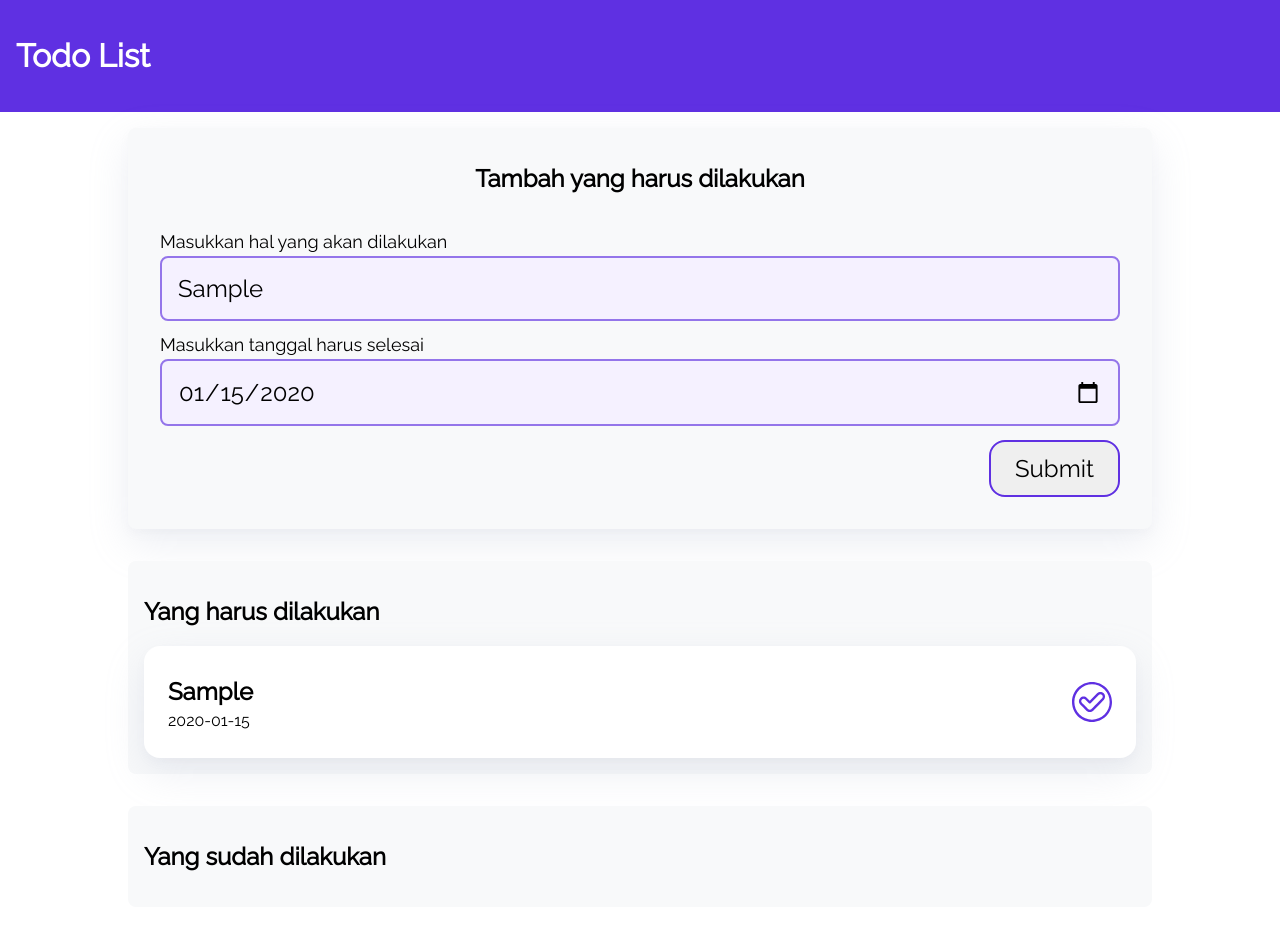
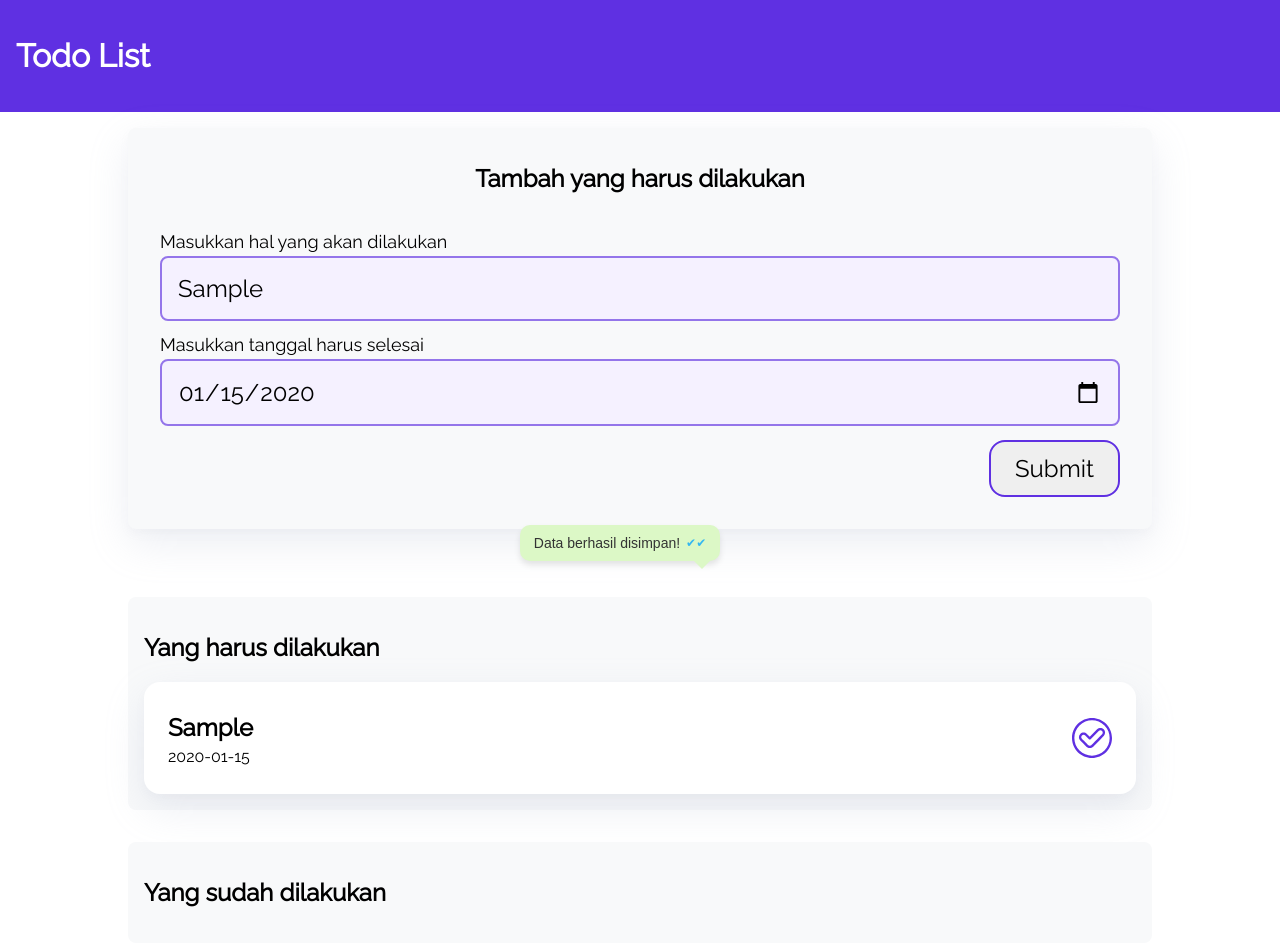
Before and after one commit to Yardikak/SimpleToDoList, a plain HTML site: page index.html in a window 1280 px wide. Both pictures are taken after typing "Sample", "2020-01-15" into the empty fields and a click on the input "Submit". Before the commit the page ends 923 px from the top, so only its background shows below. Drawn offline with Linux system fonts and the light colour scheme.

Commit message:
build: toaster for simple notif

```diff
--- a/css/style.css
+++ b/css/style.css
@@ -167,6 +167,52 @@ input[type=text], input[type=date], .btn-submit:focus {
     outline: none;
 }
 
+.toast {
+    position: fixed;
+    bottom: 20px;
+    right: 20px;
+    background: #dcf8c6;
+    color: #333;
+    padding: 10px 14px;
+    border-radius: 10px;
+    font-size: 14px;
+    max-width: 250px;
+    word-wrap: break-word;
+    box-shadow: 0 4px 6px rgba(0, 0, 0, 0.1);
+    opacity: 0;
+    transform: translateY(20px);
+    transition: opacity 0.3s, transform 0.3s ease-in-out;
+    z-index: 1000;
+    display: flex;
+    align-items: center;
+    font-family: Arial, sans-serif;
+    position: relative;
+  }
+
+  .toast.show {
+    opacity: 1;
+    transform: translateY(0);
+  }
+
+  .toast::after {
+    content: "";
+    position: absolute;
+    bottom: -8px;
+    right: 10px;
+    width: 0;
+    height: 0;
+    border-left: 8px solid transparent;
+    border-right: 8px solid transparent;
+    border-top: 8px solid #dcf8c6;
+  }
+
+  .toast .icon {
+    margin-left: 6px;
+    font-size: 12px;
+    color: #34b7f1; /* Warna centang biru */
+  }
+
+
 
 @media only screen and (max-width: 1024px) {
     .wrapper {
--- a/index.html
+++ b/index.html
@@ -28,6 +28,7 @@
         <input type="submit" value="Submit" name="Submit" class="btn-submit">
       </form>
     </div>
+    <div id="toast" class="toast"></div>
     <div class="container">
       <h2 class="container-header">Yang harus dilakukan</h2>
       <div class="list-item" id="todos">
--- a/js/script.js
+++ b/js/script.js
@@ -26,8 +26,18 @@ function isStorageExist() /* boolean */ {
 
 document.addEventListener(SAVED_EVENT, function () {
     console.log(localStorage.getItem(STORAGE_KEY));
-    console.log('Data berhasil di simpan.');
+    showToast("Data berhasil disimpan!");
 });
+
+function showToast(message) {
+    const toast = document.getElementById("toast");
+    toast.innerHTML = message + ' <span class="icon">✔✔</span>';
+    toast.classList.add("show");
+
+    setTimeout(() => {
+        toast.classList.remove("show");
+    }, 3000);
+}
 
 document.addEventListener('DOMContentLoaded', function () {
     const submitForm = document.getElementById('form');
```
Lines whose indentation alone changed are shown as unchanged.
